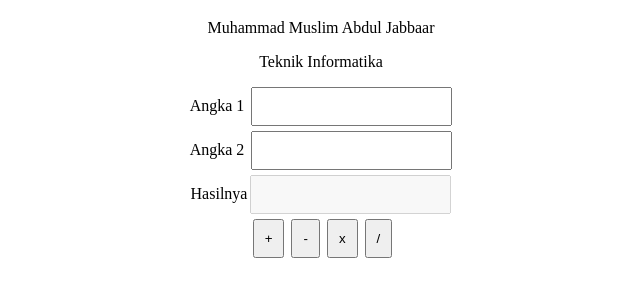
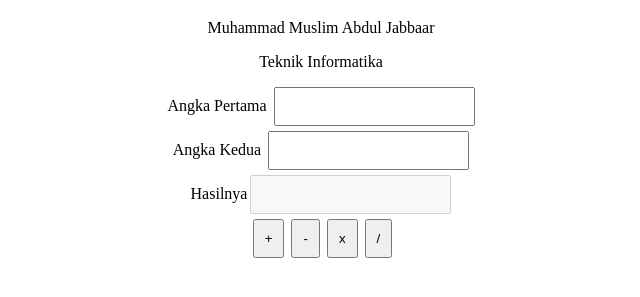
Before and after one commit to MMuslimAbdulJ/kalkulator-sederhana, a plain HTML site: page index.html in a window 1280 px wide. Shown: the part 61-358 px from the top of the page, without its empty margins (319-959 px from the left). Drawn offline with Linux system fonts and the light colour scheme.

Commit message:
mengedit index.html

```diff
--- a/index.html
+++ b/index.html
@@ -19,9 +19,9 @@
       <p>Muhammad Muslim Abdul Jabbaar</p>
       <p>Teknik Informatika</p>
       <form name="frmadd">
-        Angka 1
+        Angka Pertama
         <input type="text" name="txt1" /><br />
-        Angka 2
+        Angka Kedua
         <input type="text" name="txt2" /><br />
         Hasilnya<input type="text" name="txt3" disabled /><br />
 
```
